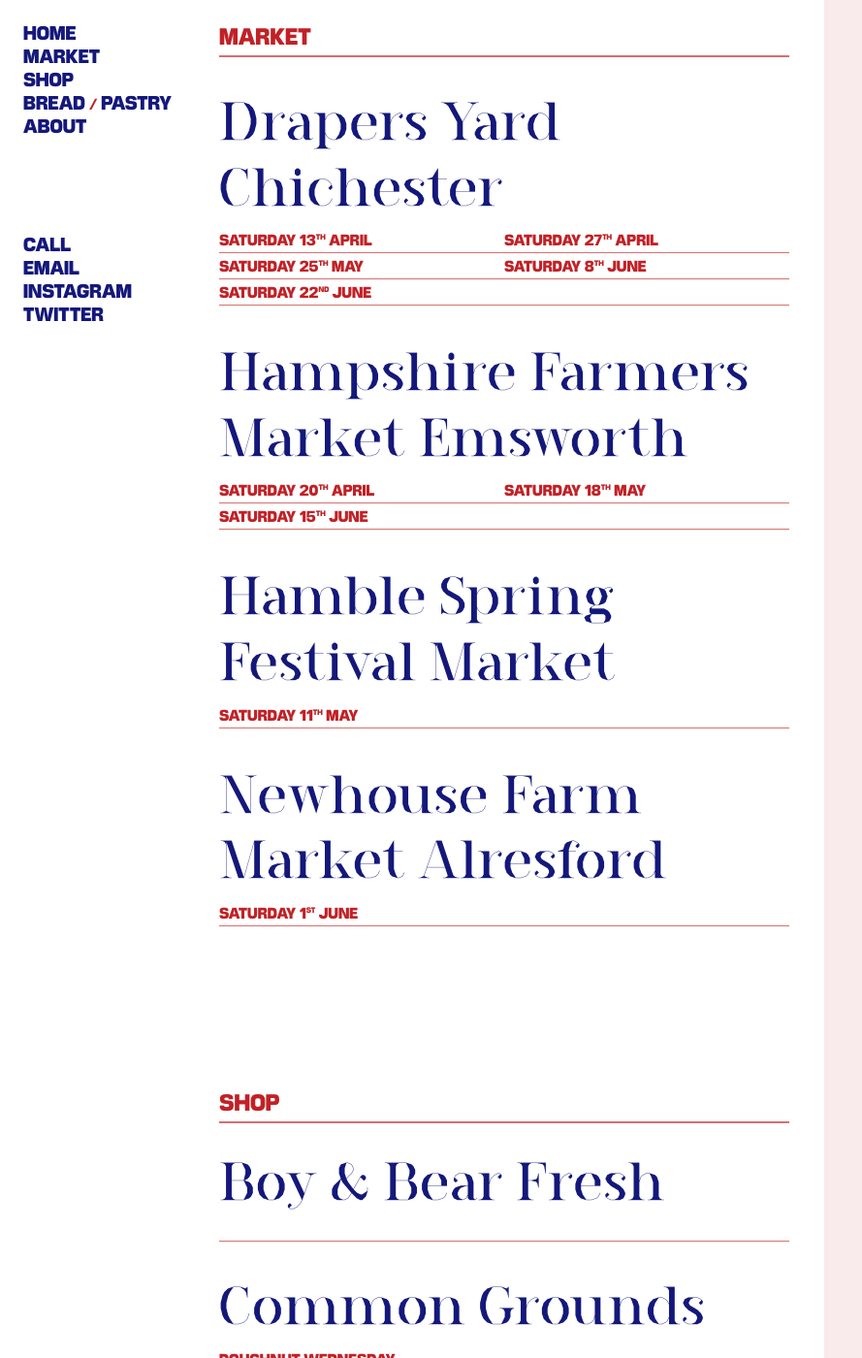
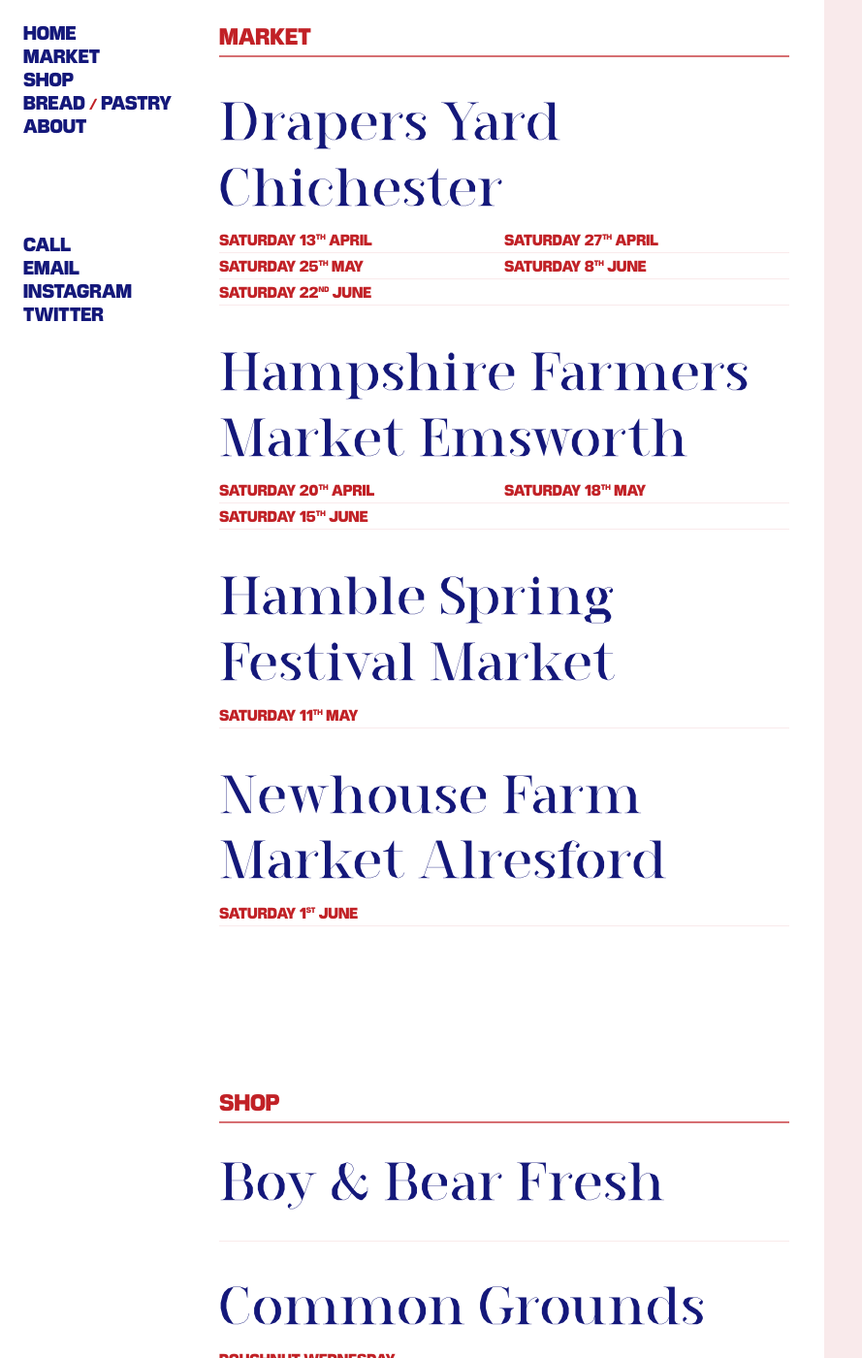
Before and after one commit to derekoakley/hampshirerealbread, a Jekyll site: the page built from index.md, in a window 1280 px wide and 1400 px high, scrolled down 797 px. Shown: the whole window at 97% size, without its empty margins (0-889 px from the left). Built offline with Jekyll 4.4.1, drawn with Linux system fonts in a browser that asks for light colours.

Commit message:
Lighter border between lists

```diff
--- a/_sass/style-all.scss
+++ b/_sass/style-all.scss
@@ -156,11 +156,11 @@ article {
 				padding: 0;
 				white-space: nowrap;
 				& li {
+					border-bottom: 1px solid #f9eaeb;
+					flex-grow: 1;
 					margin: 0 0 2px;
+					min-width: 50%;
 					padding: 0;
-					border-bottom: 1px solid #d66f72;
-					flex-grow: 1;
-					min-width: 50%;
 					& sup {
 						font-size: 8px;
 					}
@@ -170,7 +170,7 @@ article {
 	}
 	#shop + & {
 		& h1:only-child {
-			border-bottom: 1px solid #d66f72;
+			border-bottom: 1px solid #f9eaeb;
 			padding-top: 6px;
 			padding-bottom: 24px;
 		}
@@ -178,7 +178,7 @@ article {
 			font-size: 16px;
 			margin: 0;
 			&:last-child {
-				border-bottom: 1px solid #d66f72;
+				border-bottom: 1px solid #f9eaeb;
 			}
 		}
 	}
```
